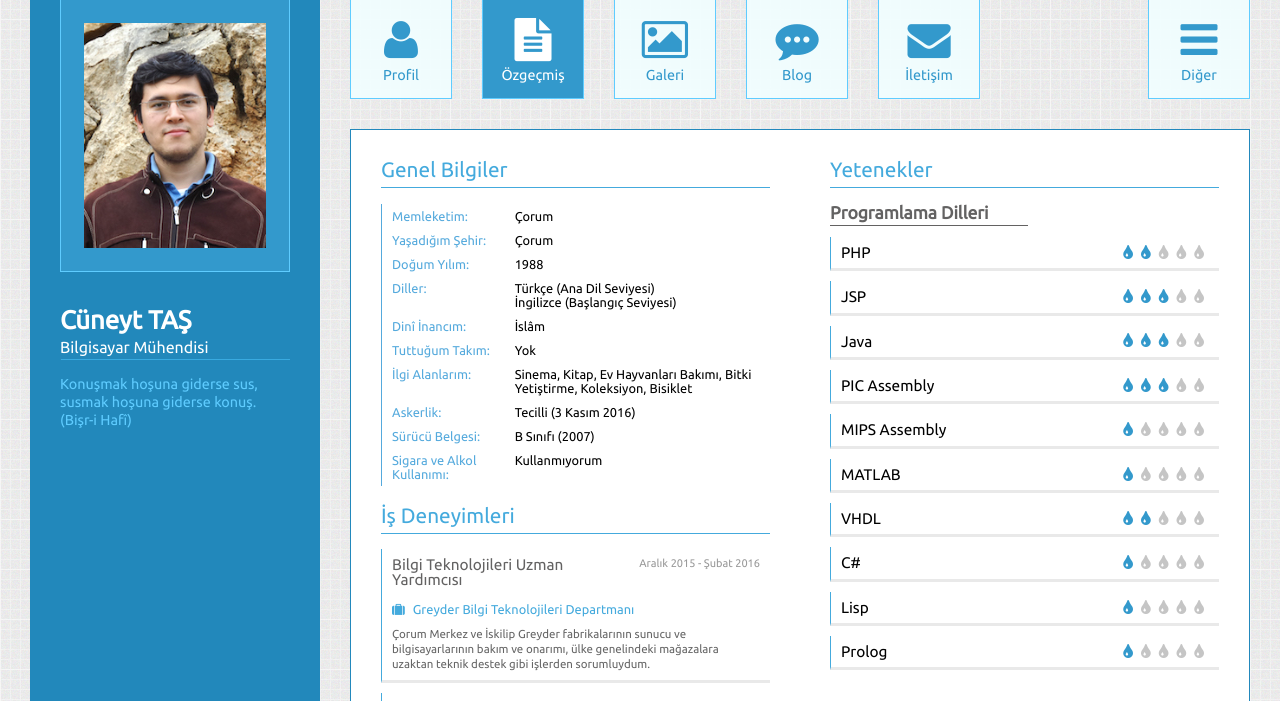
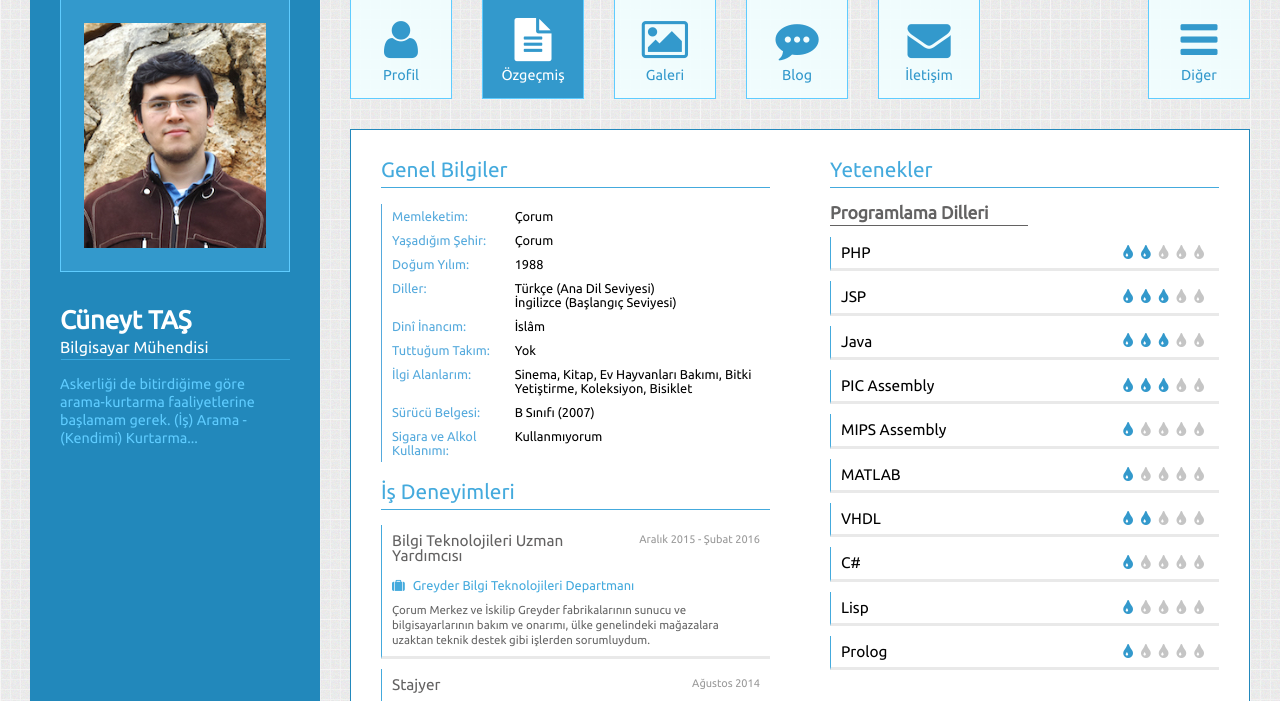
Before and after one commit to cuneyttas/Internet-Sitem, a PHP site: page /ozgecmis.php in a window 1280 px wide. Shown: the part 31-732 px from the top of the page. Run offline with PHP 8.4, Linux system fonts and the light colour scheme.

Commit message:
Özgeçmişe askerlik bilgileri kısmı eklendi.

```diff
--- a/fonksiyonlar.php
+++ b/fonksiyonlar.php
@@ -61,7 +61,7 @@ function tema_solSutun() {
  		<h1 class="isim">Cüneyt TAŞ</h1>
  		<p class="baslik">Bilgisayar Mühendisi</p>
  		<hr class="cizgi">
- 		<p class="tanitim">Konuşmak hoşuna giderse sus, susmak hoşuna giderse konuş. (Bişr-i Hafî) </p>
+ 		<p class="tanitim"> Askerliği de bitirdiğime göre arama-kurtarma faaliyetlerine başlamam gerek. (İş) Arama - (Kendimi) Kurtarma...   </p>
 
 		</div> <!-- bilgi sonu -->
 
@@ -135,7 +135,7 @@ function tema_altKisim() {
 
 	<footer class="sutun-12">
 
-		<p>Telif Hakkı © 2015-2016 Cüneyt TAŞ (Sürüm 1.7)</p>
+		<p>Telif Hakkı © 2015-2017 Cüneyt TAŞ (Sürüm 1.8)</p>
 
 	</footer>
 
--- a/ozgecmis.php
+++ b/ozgecmis.php
@@ -16,7 +16,6 @@ function sayfaIcerigi() {
 		<li class="satir"><label class="proBaslik sutun-4">Dinî İnancım:</label><span class="proBilgi sutun-8">İslâm</span></li>
 		<li class="satir"><label class="proBaslik sutun-4">Tuttuğum Takım:</label><span class="proBilgi sutun-8">Yok</span></li>
 		<li class="satir"><label class="proBaslik sutun-4">İlgi Alanlarım:</label><span class="proBilgi sutun-8">Sinema, Kitap, Ev Hayvanları Bakımı, Bitki Yetiştirme, Koleksiyon, Bisiklet</span></li>
-		<li class="satir"><label class="proBaslik sutun-4">Askerlik:</label><span class="proBilgi sutun-8">Tecilli (3 Kasım 2016)</span></li>
 		<li class="satir"><label class="proBaslik sutun-4">Sürücü Belgesi:</label><span class="proBilgi sutun-8">B Sınıfı (2007)</span></li>
 		<li class="satir"><label class="proBaslik sutun-4">Sigara ve Alkol Kullanımı:</label><span class="proBilgi sutun-8">Kullanmıyorum</span></li>
 
@@ -1222,7 +1221,7 @@ function sayfaIcerigi() {
 				<p class="sutun-10">37</p>
 
 			</div>
-			<p>YDS'den başarılı sayılabilmek için en az 50 puan almak gerekiyor. Önceki sene çalışmadan girdiğim sınavdan 36 almıştım. Bu sene yaklaşık 1 hafta dil bilgisi çalıştıktan sonra 1 soru daha fazla doğru cevaplandırarak 37 puana yükseltmeyi başardım. İngilizce kursunun şart olduğunu böylece anlamış oldum. </p>
+			<p>YDS'den başarılı sayılabilmek için en az 50 puan almak gerekiyor. Önceki sene çalışmadan girdiğim sınavdan 36 almıştım. Bu sene yaklaşık 1 hafta dil bilgisi çalıştıktan sonra 1 soru daha fazla doğru cevaplandırarak 37 puana yükseltmeyi başardım. </p>
 
 		</li>
 
@@ -1243,6 +1242,51 @@ function sayfaIcerigi() {
 		</li>
 
 	</ul>
+
+	<h2>Askerlik Bilgileri</h2>
+	<ul class="profil">
+
+		<li><h3 class="ozBilgi" style="color: grey; border-bottom: none"><i class="fa fa-flag" aria-hidden="true" style="margin-right: 5px"></i>Acemilik Dönemi</h3>
+
+			<li class="satir"><label class="proBaslik sutun-4">Eğitim Birliği:</label><span class="proBilgi sutun-8">İstihkam Okulu ve Eğitim Merkezi Komutanlığı</span></li>
+			<li class="satir"><label class="proBaslik sutun-4">Şehir:</label><span class="proBilgi sutun-8">İzmir/Narlıdere</span></li>
+			<li class="satir"><label class="proBaslik sutun-4">Giriş Tarihi:</label><span class="proBilgi sutun-8">3 Kasım 2016</span></li>
+			<li class="satir"><label class="proBaslik sutun-4">Ayrılış Tarihi:</label><span class="proBilgi sutun-8">25 Kasım 2016</span></li>
+			<li class="satir"><label class="proBaslik sutun-4">Kuvvet:</label><span class="proBilgi sutun-8">Kara Kuvvetleri Komutanlığı</span></li>
+			<li class="satir"><label class="proBaslik sutun-4">Ordu:</label><span class="proBilgi sutun-8">Ege Ordusu Komutanlığı (4. Ordu)</span></li>
+			<li class="satir"><label class="proBaslik sutun-4">Tabur:</label><span class="proBilgi sutun-8">2. Eğitim Taburu</span></li>
+			<li class="satir"><label class="proBaslik sutun-4">Bölük:</label><span class="proBilgi sutun-8">1. Temel Eğitim Bölüğü</span></li>
+			<li class="satir"><label class="proBaslik sutun-4">Takım:</label><span class="proBilgi sutun-8">2. Takım</span></li>
+			<li class="satir"><label class="proBaslik sutun-4">Manga:</label><span class="proBilgi sutun-8">7. Manga</span></li>
+			<li class="satir"><label class="proBaslik sutun-4">Sınıf:</label><span class="proBilgi sutun-8">İstihkam</span></li>
+			<li class="satir"><label class="proBaslik sutun-4">Rütbe:</label><span class="proBilgi sutun-8">Er</span></li>
+			<li class="satir"><label class="proBaslik sutun-4">Tertip:</label><span class="proBilgi sutun-8">365. Kısa Dönem</span></li>
+
+		</li>
+
+	</ul>
+	<ul class="profil">
+
+		<li><h3 class="ozBilgi" style="color: grey; border-bottom: none"><i class="fa fa-flag" aria-hidden="true" style="margin-right: 5px"></i>Ustalık Dönemi</h3>
+
+			<li class="satir"><label class="proBaslik sutun-4">Esas Birliği:</label><span class="proBilgi sutun-8">1. Motorlu Piyade Tugayı Taşkısığı Komutan Yardımcılığı Elmasağa Cephaneliği</span></li>
+			<li class="satir"><label class="proBaslik sutun-4">Şehir:</label><span class="proBilgi sutun-8">Sakarya/Adapazarı</span></li>
+			<li class="satir"><label class="proBaslik sutun-4">Giriş Tarihi:</label><span class="proBilgi sutun-8">27 Kasım 2016</span></li>
+			<li class="satir"><label class="proBaslik sutun-4">Ayrılış Tarihi:</label><span class="proBilgi sutun-8">18 Nisan 2017</span></li>
+			<li class="satir"><label class="proBaslik sutun-4">Kuvvet:</label><span class="proBilgi sutun-8">Kara Kuvvetleri Komutanlığı</span></li>
+			<li class="satir"><label class="proBaslik sutun-4">Ordu:</label><span class="proBilgi sutun-8">Ege Ordusu Komutanlığı (4. Ordu)</span></li>
+			<li class="satir"><label class="proBaslik sutun-4">Tabur:</label><span class="proBilgi sutun-8">1. Motorlu Piyade Taburu</span></li>
+			<li class="satir"><label class="proBaslik sutun-4">Bölük:</label><span class="proBilgi sutun-8">Karargâh ve Karargâh Bölüğü</span></li>
+			<li class="satir"><label class="proBaslik sutun-4">Takım:</label><span class="proBilgi sutun-8">Emniyet ve Muhafız Takım Komutanlığı</span></li>
+			<li class="satir"><label class="proBaslik sutun-4">Sınıf:</label><span class="proBilgi sutun-8">Piyade</span></li>
+			<li class="satir"><label class="proBaslik sutun-4">Rütbe:</label><span class="proBilgi sutun-8">Er</span></li>
+			<li class="satir"><label class="proBaslik sutun-4">Nöbet Sayısı:</label><span class="proBilgi sutun-8">82 (3 tanesi 1'er saat, diğerleri 2'şer saat)</span></li>
+			<li class="satir"><label class="proBaslik sutun-4">Silah Cinsi:</label><span class="proBilgi sutun-8">G3</span></li>
+			<li class="satir"><label class="proBaslik sutun-4">Görevler:</label><span class="proBilgi sutun-8">Telsiz-Telefon İşletmeni, Silahlık Görevlisi, Görüntü İzleme Uzmanı</span></li>
+
+		</li>
+
+	</ul>
 	</div> <!-- iceriğin sağ tarafının sonu -->
 
 <?php
```
Also changed, not shown: kitap_veriler.php (+88 -0 lines), resim/kitap/bicak_sirti.jpg (added), resim/kitap/cumhuriyet_cocugu.jpg (added), resim/kitap/ilahi_program_kader.jpg (added), resim/kitap/illuminati_entrika_cemberi.jpg (added), resim/kitap/karabasan.jpg (added), resim/kitap/kendini_arayan_adam.jpg (added), resim/kitap/metal_firtina.jpg (added), resim/kitap/turklerin_hatalari.jpg (added).
